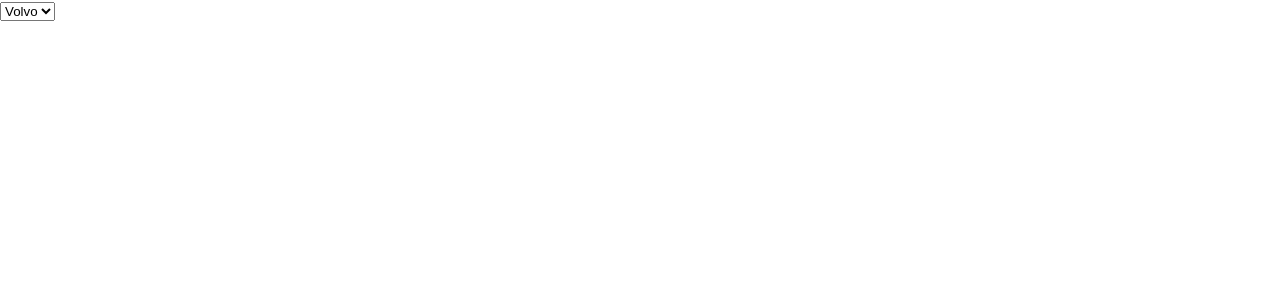
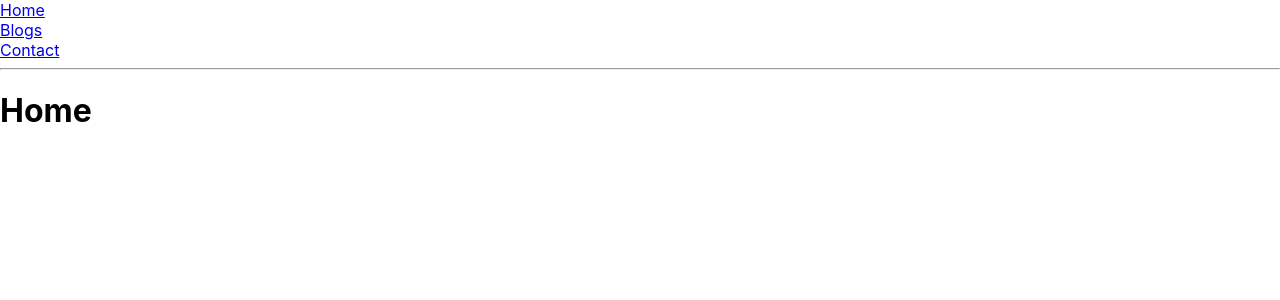
Before and after one commit to maribelcuales/React-Review-Project, a React (Create React App) app: page / in a window 1280 px wide. Shown: the top 300 px of the page. Built offline with nearby package versions, Linux system fonts and the light colour scheme.

Commit message:
Render App.js to the root element.

```diff
--- a/src/App.js
+++ b/src/App.js
@@ -2,7 +2,6 @@ import { BrowserRouter as Router, Switch, Route, Link} from 'react-router-dom';
 import Home from './pages/Home';
 import Blogs from './pages/Blogs';
 import Contact from './pages/Contact';
-import './App.css';
 
 export default function App() {
   return (
--- a/src/index.js
+++ b/src/index.js
@@ -1,16 +1,14 @@
 import React from 'react';
 import ReactDOM from 'react-dom';
 import './index.css';
-// import App from './App';
-import MyFormSelect from './MyFormSelect.js';
+import App from './App';
 
 //const cars = ['Ford', 'BMW', 'Audi'];
 
 ReactDOM.render(
-  //<App />,
+  <App />,
   //<Header favCol="yellow"/>,
   //<GarageCars cars={cars}/>,
   //<GoalType isGoal={true} />,
-  <MyFormSelect />,
   document.getElementById('root')
 );
```
